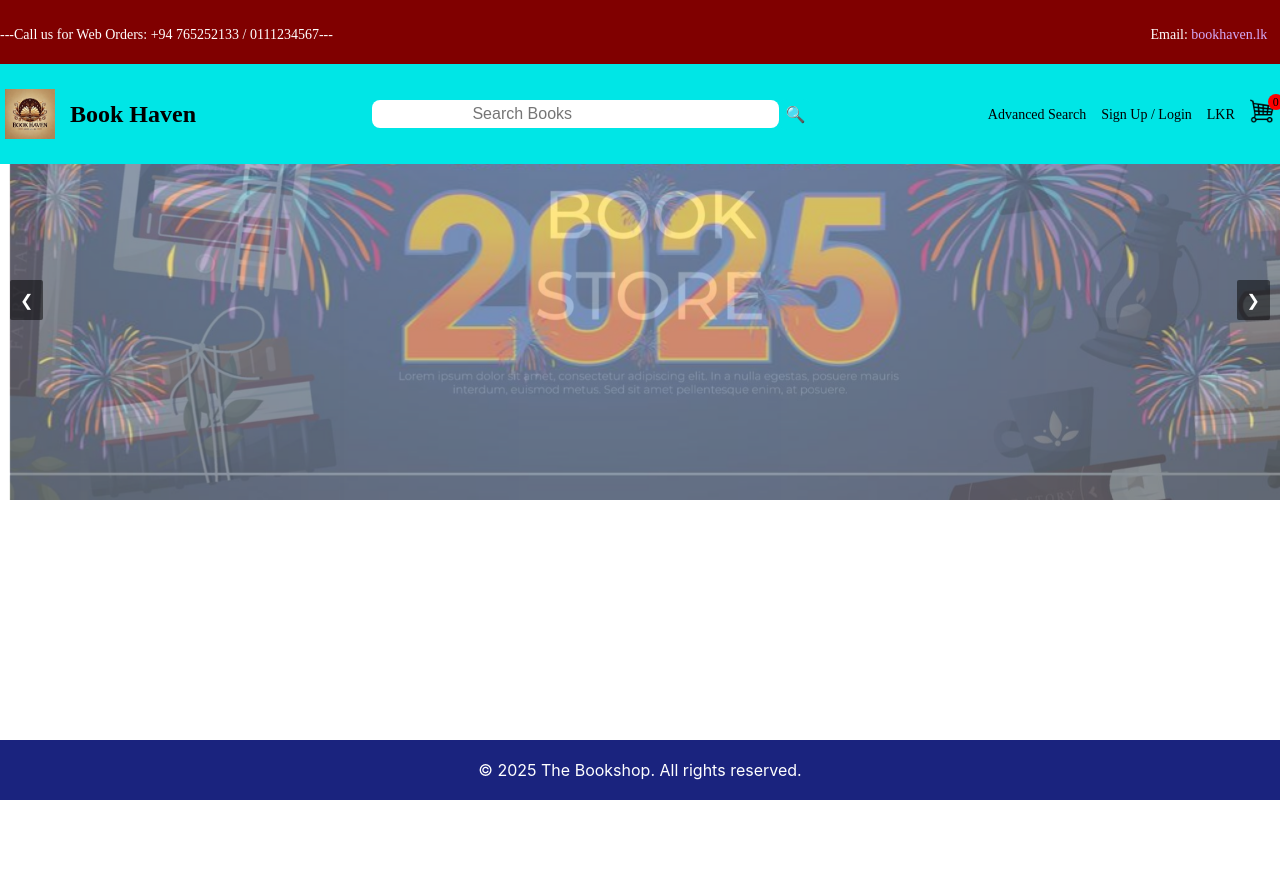
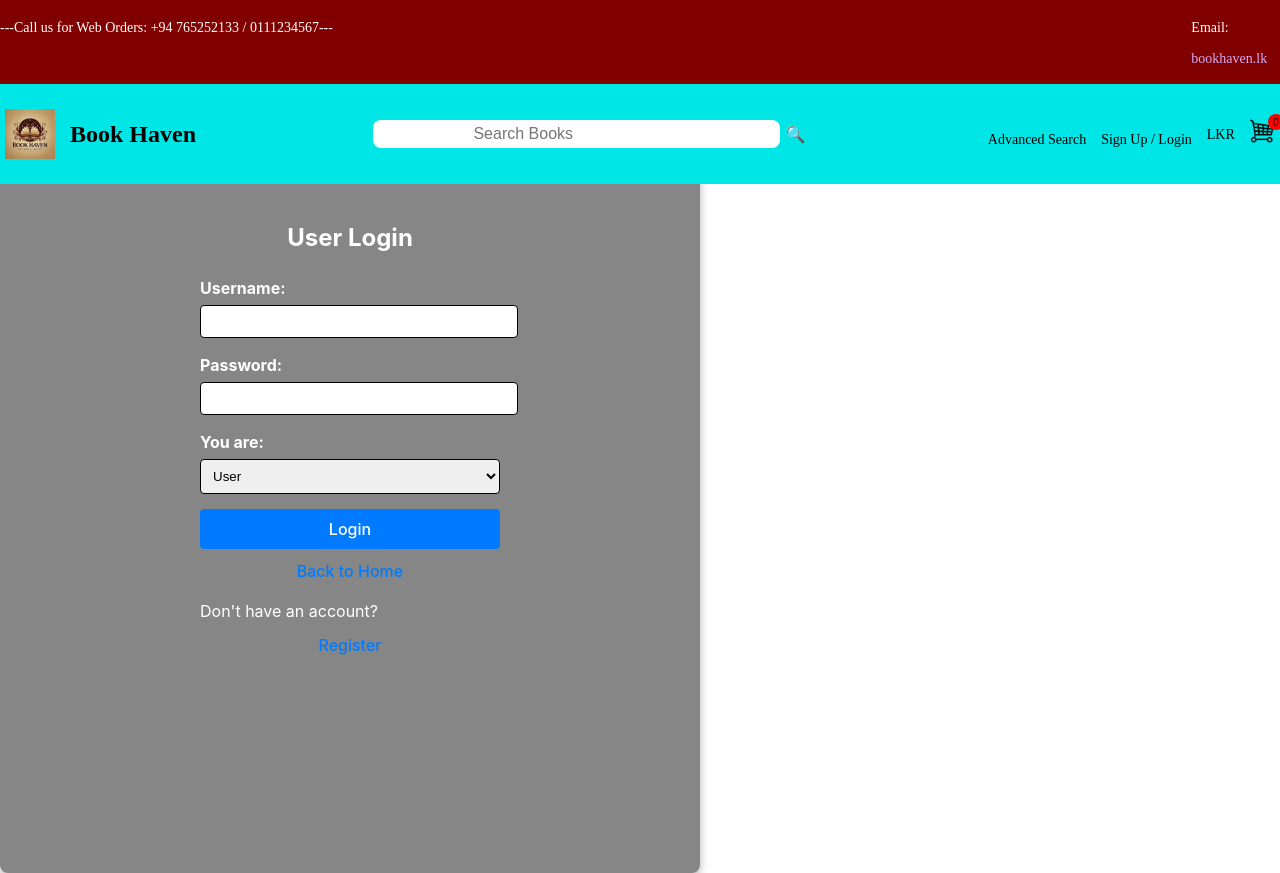
Before and after one commit to Pubudu11/Bookstore, a React (Vite) app in the folder bookstore-frontend/: page /login in a window 1280 px wide. Before the commit the page ends 800 px from the top, so only its background shows below. Built offline with nearby package versions, Linux system fonts and the light colour scheme.

Commit message:
Add User Login component and update routing

```diff
--- a/bookstore-frontend/package.json
+++ b/bookstore-frontend/package.json
@@ -12,6 +12,7 @@
   "dependencies": {
     "react": "^18.3.1",
     "react-dom": "^18.3.1",
+    "react-router-dom": "^7.1.1",
     "react-slick": "^0.30.3",
     "slick-carousel": "^1.8.1"
   },
--- a/bookstore-frontend/src/App.tsx
+++ b/bookstore-frontend/src/App.tsx
@@ -1,20 +1,32 @@
+import React from "react";
+import { BrowserRouter as Router, Routes, Route } from "react-router-dom";
 import "./App.css";
 import Navbar from "./components/Navbar/Navbar";
-
 import Footer from "./components/Footer/Footer";
 import Slideshow from "./components/SlideShow/SlideShow";
+import UserLogin from "./components/Login/UserLogin";
 
-const App = () => {
+const App: React.FC = () => {
   return (
-    <div>
-      <Navbar />
-      <div className="body-background">
-        <div>
-          <Slideshow />
+    <Router>
+      <div>
+        <Navbar />
+        <div className="body-background">
+          <Routes>
+            <Route
+              path="/"
+              element={
+                <>
+                  <Slideshow />
+                  <Footer />
+                </>
+              }
+            />
+            <Route path="/login" element={<UserLogin />} />
+          </Routes>
         </div>
-        <Footer />
       </div>
-    </div>
+    </Router>
   );
 };
 
--- a/bookstore-frontend/src/components/Footer/Footer.css
+++ b/bookstore-frontend/src/components/Footer/Footer.css
@@ -1,5 +1,5 @@
 .footer {
-  background-color: #1a237e;
+  background-color: #3399ff;
   color: white;
   text-align: center;
   padding: 2px 0;
--- /dev/null
+++ b/bookstore-frontend/src/components/Login/UserLogin.css
@@ -0,0 +1,62 @@
+.login-container {
+  /* background-color: rgba(73, 240, 168, 0.35); */
+  background-color: #00000079;
+  padding: 200px;
+  border-radius: 8px;
+  width: 100%;
+  max-width: 300px;
+  box-shadow: 0 4px 8px rgba(0, 0, 0, 0.3);
+}
+
+h2 {
+  text-align: center;
+  margin-bottom: 20px;
+}
+
+form {
+  display: flex;
+  flex-direction: column;
+}
+
+.form-group {
+  margin-bottom: 15px;
+}
+
+label {
+  display: block;
+  margin-bottom: 5px;
+  font-weight: bold;
+}
+
+input,
+select {
+  width: 100%;
+  padding: 8px;
+  border: 1px solid black;
+  border-radius: 4px;
+}
+
+button {
+  background-color: #007bff;
+  color: white;
+  padding: 10px;
+  border: none;
+  border-radius: 4px;
+  cursor: pointer;
+}
+
+button:hover {
+  background-color: #0056b3;
+}
+
+a {
+  display: block;
+  text-align: center;
+  margin-top: 10px;
+  color: #007bff;
+  text-decoration: none;
+}
+
+a:hover {
+  text-decoration: underline;
+}
--- /dev/null
+++ b/bookstore-frontend/src/components/Login/UserLogin.tsx
@@ -0,0 +1,65 @@
+import React, { useState } from "react";
+import "./UserLogin.css";
+
+const UserLogin: React.FC = () => {
+  const [username, setUsername] = useState("");
+  const [password, setPassword] = useState("");
+  const [userRole, setUserRole] = useState("User");
+
+  const handleLogin = (event: React.FormEvent) => {
+    event.preventDefault();
+    console.log(
+      "Logging in with username:",
+      username,
+      "password:",
+      password,
+      "role:",
+      userRole
+    );
+  };
+
+  return (
+    <div className="login-container">
+      <h2>User Login</h2>
+      <form onSubmit={handleLogin}>
+        <div className="form-group">
+          <label htmlFor="username">Username:</label>
+          <input
+            type="text"
+            id="username"
+            value={username}
+            onChange={(e) => setUsername(e.target.value)}
+            required
+          />
+        </div>
+        <div className="form-group">
+          <label htmlFor="password">Password:</label>
+          <input
+            type="password"
+            id="password"
+            value={password}
+            onChange={(e) => setPassword(e.target.value)}
+            required
+          />
+        </div>
+        <div className="form-group">
+          <label htmlFor="user-role">You are:</label>
+          <select
+            id="user-role"
+            value={userRole}
+            onChange={(e) => setUserRole(e.target.value)}
+          >
+            <option value="User">User</option>
+          </select>
+        </div>
+        <button type="submit">Login</button>
+      </form>
+      <a href="/">Back to Home</a>
+      <p>
+        Don't have an account? <a href="/register">Register</a>
+      </p>
+    </div>
+  );
+};
+
+export default UserLogin;
--- a/bookstore-frontend/src/components/Navbar/Navbar.css
+++ b/bookstore-frontend/src/components/Navbar/Navbar.css
@@ -6,19 +6,18 @@
   background: #800000;
   z-index: 1000; /* Ensures it's above other elements */
   color: white;
-  padding: 5px 20px;
+  padding: 2px 20px;
   box-shadow: 0 2px 5px rgba(0, 0, 0, 0.1);
   font-family: "Times New Roman", Times, serif;
 }
 
 /* Top Bar */
 .top-bar {
-  position: static;
   background-color: #800000;
   color: white;
   display: flex;
   justify-content: space-between;
-  padding: 5px 20px;
+  padding: 1px 20px;
   font-size: 14px;
   overflow-y: auto;
   width: 99%;
@@ -35,7 +34,6 @@
 
 /* Main Header */
 .main-header {
-  position: fixed;
   background-color: #00e6e6;
   color: black;
   display: flex;
--- a/bookstore-frontend/src/components/Navbar/Navbar.tsx
+++ b/bookstore-frontend/src/components/Navbar/Navbar.tsx
@@ -1,6 +1,8 @@
+import React from "react";
+import { Link } from "react-router-dom";
 import "./Navbar.css";
 
-const Header = () => {
+const Header: React.FC = () => {
   return (
     <header className="navbar">
       {/* Top Bar */}
@@ -30,12 +32,12 @@ const Header = () => {
         </div>
 
         <div className="nav-section">
-          <a href="/advanced-search" className="nav-link">
+          <Link to="/advanced-search" className="nav-link">
             Advanced Search
-          </a>
-          <a href="/login" className="nav-link">
+          </Link>
+          <Link to="/login" className="nav-link">
             Sign Up / Login
-          </a>
+          </Link>
           <span className="currency">LKR</span>
           <div className="cart">
             <img src="cart-icon.png" alt="Cart" />
--- a/bookstore-frontend/src/components/SlideShow/SlideShow.css
+++ b/bookstore-frontend/src/components/SlideShow/SlideShow.css
@@ -2,7 +2,7 @@
 .slideshow-container {
   position: relative;
   width: 100%;
-  height: 500px; /* Adjust the height as needed */
+  height: 550px; /* Adjust the height as needed */
   overflow: hidden; /* Prevents images from spilling out */
 }
 
@@ -29,30 +29,28 @@
 }
 
 .overlay {
-  position: absolute;
-  top: 50%;
-  left: 50%;
-  transform: translate(-50%, -50%); /* Center the content */
-  text-align: center;
+  position: fixed;
+  bottom: 300px;
+  left: 200px;
+
   color: white;
-  background: rgba(0, 0, 0, 0.5); /* Semi-transparent dark background */
+  background: rgba(0, 0, 0, 0.5);
   padding: 20px;
   border-radius: 10px;
-  animation: fadeIn 1s ease-out;
+
+  text-align: center;
 }
 
 .overlay h2 {
-  font-size: 3rem; /* Larger font for the main heading */
-  font-weight: bold;
-  text-shadow: 2px 2px 4px rgba(0, 0, 0, 0.7); /* Text shadow for better visibility */
-  margin-bottom: 10px;
+  font-size: 2rem;
+  margin: 0;
+  font-family: "Arial", sans-serif;
 }
 
 .overlay p {
-  font-size: 1.5rem;
-  font-weight: 500;
-  margin-bottom: 20px;
-  text-shadow: 2px 2px 4px rgba(0, 0, 0, 0.7); /* Text shadow for better visibility */
+  font-size: 1.2rem;
+  margin: 10px 0;
+  text-align: center;
 }
 
 .overlay button {
--- a/bookstore-frontend/src/components/SlideShow/SlideShow.tsx
+++ b/bookstore-frontend/src/components/SlideShow/SlideShow.tsx
@@ -17,9 +17,8 @@ const Slideshow = () => {
     const interval = setInterval(() => {
       setCurrentIndex((prevIndex) => (prevIndex + 1) % slides.length);
     }, 5000);
-
     return () => clearInterval(interval);
-  }, [slides.length]);
+  }, []);
 
   return (
     <div className="slideshow-container">
@@ -29,7 +28,6 @@ const Slideshow = () => {
           className={`slide ${index === currentIndex ? "active" : ""}`}
         >
           <img src={slide.src} alt={slide.alt} className="banner" />
-          {/* Overlay only for Banner 1 */}
           {index === 0 && index === currentIndex && (
             <div className="overlay">
               <h2>The Bookshop</h2>
@@ -43,8 +41,6 @@ const Slideshow = () => {
           )}
         </div>
       ))}
-
-      {/* Navigation Buttons */}
       <button
         className="nav-button prev-button"
         onClick={() =>
```
Also changed, not shown: 1 other file (tests, documents, lock files or other folders).
